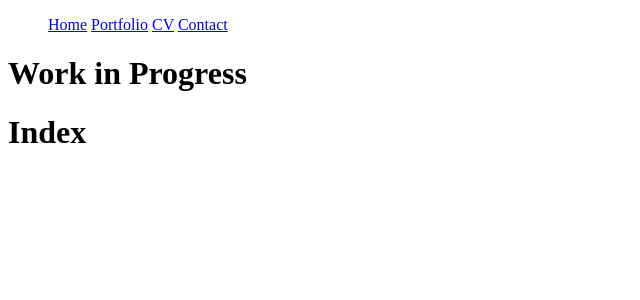
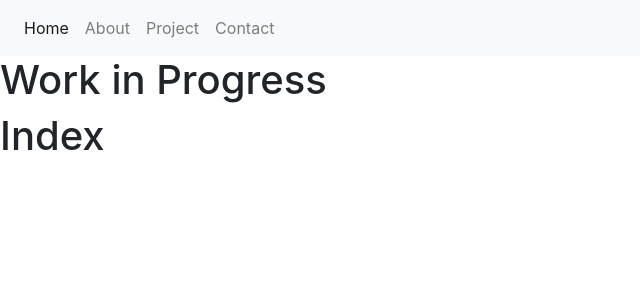
Before and after one commit to adamn11/Personal-Website, a Flask app: page / in a window 1280 px wide. Shown: the top 300 px of the page, without its empty margins (0-640 px from the left). Run offline with Flask 2, Linux system fonts and the light colour scheme; some libraries are stand-ins or nearby versions.

Commit message:
Added navbar and bootstrap

```diff
--- a/app/templates/base.html
+++ b/app/templates/base.html
@@ -2,15 +2,12 @@
 <html>
     <head>
         <title>{{ title }} - Adam Nguyen's Site</title>
+        <link rel="stylesheet" href="https://stackpath.bootstrapcdn.com/bootstrap/4.2.1/css/bootstrap.min.css">
     </head>
     <body>
-        <ul class="navbar">
-            <a href="/index">Home</a>
-            <a href="/index">Portfolio</a>
-            <a href="/index">CV</a>
-            <a href="/index">Contact</a>
-        </ul>
+        {% include 'includes/_navbar.html' %}
         <h1>Work in Progress</h1>
         {% block content %}{% endblock %}
+        <script scr="https://stackpath.bootstrapcdn.com/bootstrap/4.2.1/js/bootstrap.min.js"></script>
     </body>
 </html>
```
